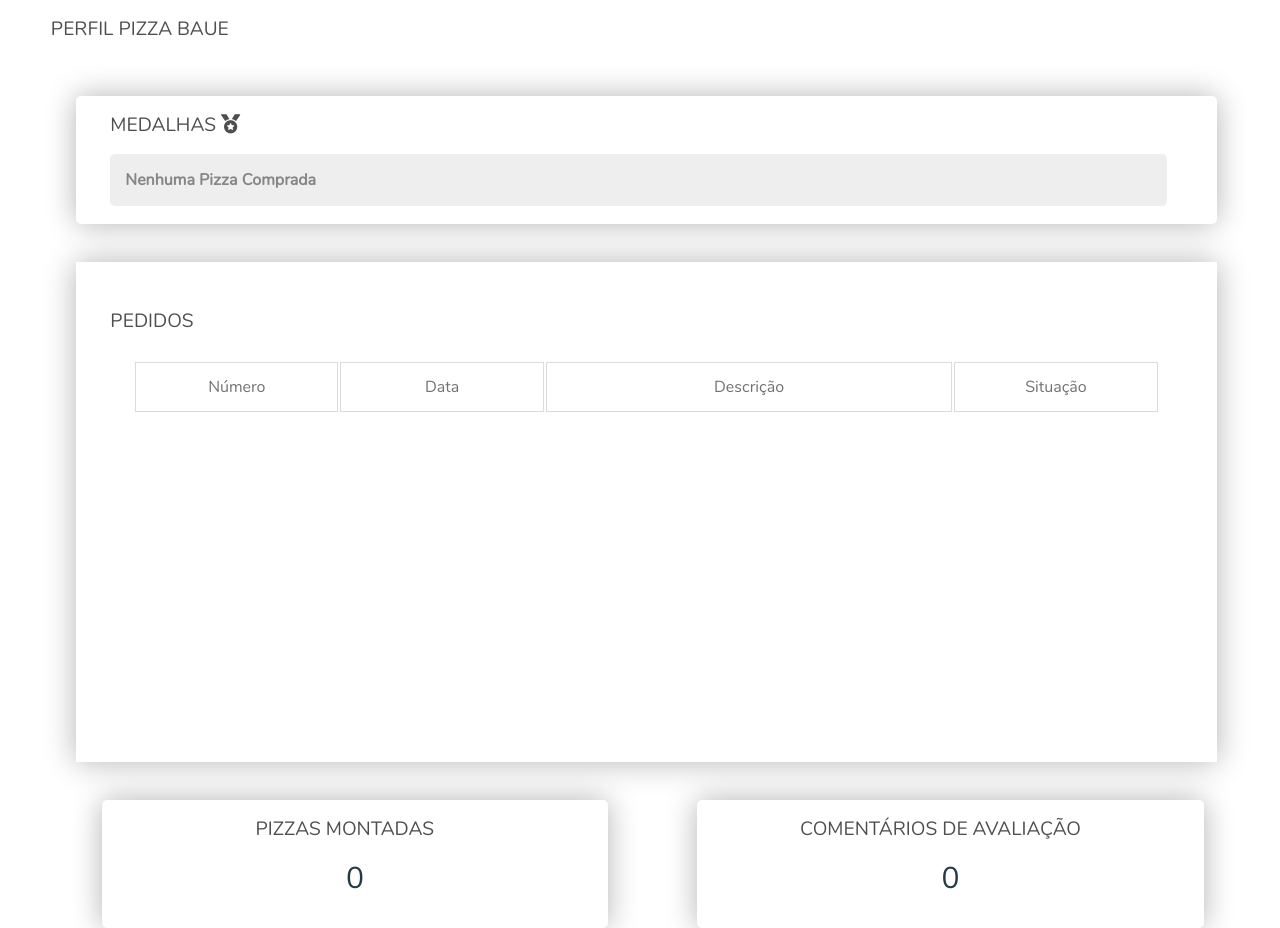
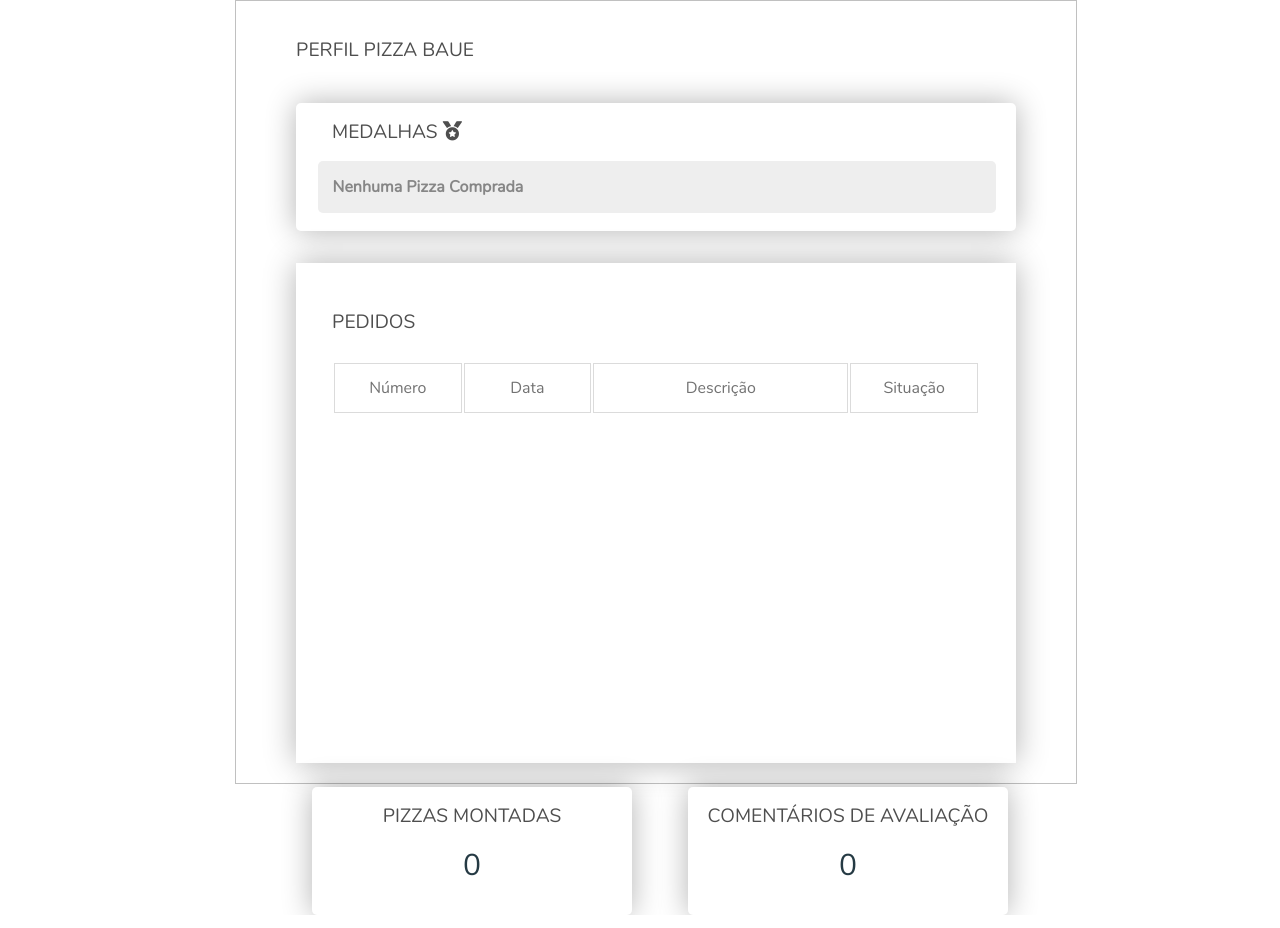
Before and after one commit to brunosilv96/Pizza-Baue, a PHP site: page /princ_pedidos.php in a window 1280 px wide. Run offline with PHP 8.4, Linux system fonts and the light colour scheme; the visitor is signed in with stand-in values (Sample User, id 1); data that the repository does not hold is empty; some libraries are stand-ins or nearby versions.

Commit message:
Continuação...

```diff
--- a/Site/css/if_global.css
+++ b/Site/css/if_global.css
@@ -15,9 +15,22 @@
 
     text-align: center;
 }
+
+.container-fluid{
+    width: 810px;
+  left: 50%;
+  position: relative;
+  margin-left: -405px;
+}
+
+.conteudo-fluid{
+    width: 800px;
+    padding: 20px;
+    border: 1px solid #C0C0C0;
+}
 .container-conteudo{
-    width: 90%;
-    margin-left: 5%;
+    /*width: 90%;
+    margin-left: 5%;*/
     background-color: rgb(255, 255, 255);
     padding-top: 30px;
     box-sizing: border-box;
--- a/Site/princ_pedidos.php
+++ b/Site/princ_pedidos.php
@@ -22,12 +22,13 @@ $resultados = $oCon->lerResultados();
         <meta name="author" content="Bruno Silva">
         <meta name="description" content="Pedidos do Wireframe">
         <link rel="stylesheet" href="https://use.fontawesome.com/releases/v5.1.0/css/all.css" integrity="sha384-lKuwvrZot6UHsBSfcMvOkWwlCMgc0TaWr+30HWe3a4ltaBwTZhyTEggF5tJv8tbt" crossorigin="anonymous">
+        <link rel="stylesheet" href="css/if_global.css">
         <link rel="stylesheet" href="css/if_pedidos.css">
-        <link rel="stylesheet" href="css/if_global.css">
         <link rel="stylesheet" href="css/global.css">
     </head>
-    <body class="section-conteudo">
-        <section >
+    <body>
+        <section class="container-fluid">
+            <div class="conteudo-fluid">
                     <div>
                     <h3>Perfil Pizza Baue</h3>
                     </div>
@@ -74,6 +75,7 @@ $resultados = $oCon->lerResultados();
                     </div>
 
                 </div>
+            </div>
  </section>
     </body>
 </html>
```
Also changed, not shown: Site/css/principal.css (+45 -35 lines), Site/principal.php (+5 -4 lines). Lines whose indentation alone changed are shown as unchanged.
